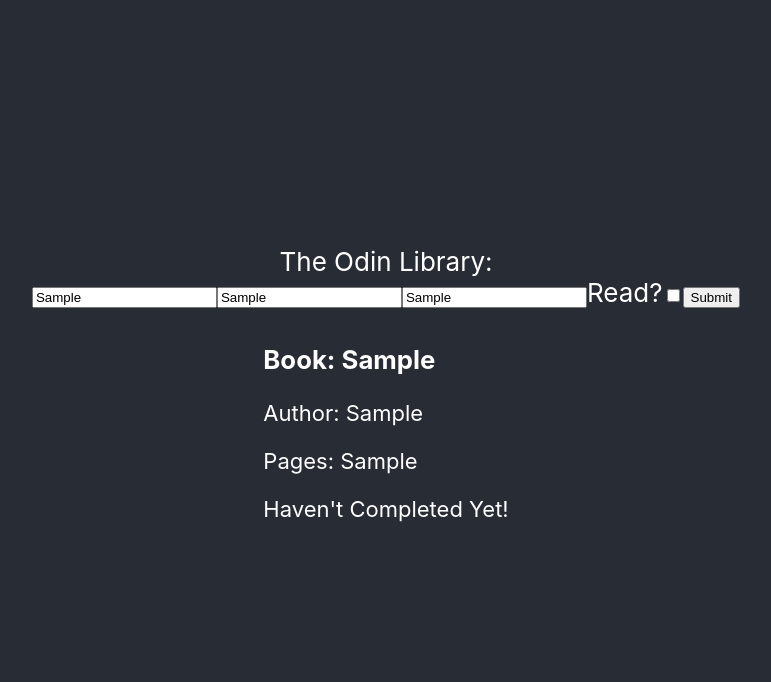
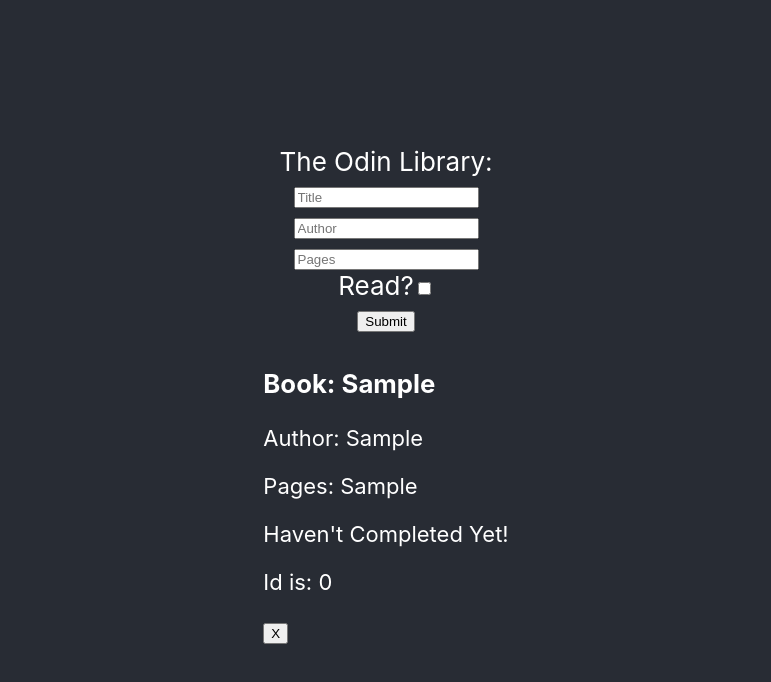
Before and after one commit to ColinV03/odin-react-library, a React (Create React App) app: page / in a window 1280 px wide. Both pictures are taken after typing "Sample", "Sample", "Sample" into the empty fields and a click on the button "Submit". Shown: the top 682 px of the page, without its empty margins (254-1025 px from the left). Built offline with nearby package versions, Linux system fonts and the light colour scheme.

Commit message:
Added values for the clearing of form after each submit. Still working on solution for deleting and changing the read status of each book within the library array.

```diff
--- a/public/index.html
+++ b/public/index.html
@@ -24,7 +24,7 @@
       work correctly both with client-side routing and a non-root public URL.
       Learn how to configure a non-root public URL by running `npm run build`.
     -->
-    <title>React App</title>
+    <title>Odin Book Library</title>
   </head>
   <body>
     <noscript>You need to enable JavaScript to run this app.</noscript>
--- a/src/Components/BookCard.js
+++ b/src/Components/BookCard.js
@@ -4,16 +4,24 @@
 // inside of the Form.js file.
 
 function BookCard(props) {
-    const {title, author, pages, read} = props
+    const { title, author, pages, read, index} = props
+
+    // let changeRead = () => {
+    //     changeReadStatus(index)
+    // }
+
     return (
-        <div className = "bookCard" >
-            <h3>Book: {title}</h3>
-            <p>Author: {author}</p>
-            <p>Pages: {pages}</p>
-            <p>{read ? " You've Read This" : " Haven't Completed Yet!"}</p>
+      <div className="bookCard">
+        <h3>Book: {title}</h3>
+        <p>Author: {author}</p>
+        <p>Pages: {pages}</p>
+        <p>{read ? " You've Read This" : " Haven't Completed Yet!"}</p>
+        {/* <button onClick={changeRead}>Change Read</button> */}
+        <p> Id is: {index}</p>
+        <button>X</button>
+        <br />
       </div>
-
-    )
+    );
 
 }
 
--- a/src/Components/Form.js
+++ b/src/Components/Form.js
@@ -9,8 +9,9 @@
           author: "",
           pages: '',
           read: false,
+          key: 0
           },
-          library: [],
+        library: [],
         }
 
 //general handler for changes, using Event target and defining based off of name, to update whichever key:value pair is currently being modified.
@@ -31,25 +32,43 @@
 //pushing the object to a list in the array held within state.
   handleSubmit(e) {
     e.preventDefault();
-        this.setState({
-            library: [...this.state.library, this.state]
+    this.setState({
+          title: "",
+          author: "",
+          pages: '',
+          read: false,
+          key: 0,
+          library: [...this.state.library, this.state]
         })
     }
 
+  // changeReadStatus(index) {
+  //   let bookshelf = [...this.state.library]
+  //   console.log(bookshelf[index])
 
+
+  // }
 
 
 
   render() {
     // visualized uses the JSX features to be able to store the return values of the map method results on the array within the localized state.
-    const visualized = this.state.library.map(e => {
-      const { title, author, pages, read } = e;
+
+    const { library } = this.state;
+    const visualized = library.map((book, index) => {
+
       return (
         <BookCard
-          title={title}
-          author={author}
-          pages={pages}
-          read={read}/>
+
+          title={book.title}
+          author={book.author}
+          pages={book.pages}
+          read={book.read}
+          index={index}
+          key={index}
+          changeReadStatus={this.changeReadStatus}
+          // changeReadStatus={this.changeReadStatus}
+          />
       );
     });
 
@@ -65,23 +84,27 @@
                 placeholder={"Title"}
                 name="title"
                 onChange={(e) => this.handleChange(e)}
-              />
+                value={this.state.title}
+              /><br />
               <input
                 placeholder={"Author"}
                 name="author"
                 onChange={(e) => this.handleChange(e)}
-              />
+                value={this.state.author}
+              /><br />
               <input
                 placeholder={"Pages"}
                 name="pages"
                 onChange={(e) => this.handleChange(e)}
-              />
+                value={this.state.pages}
+              /><br />
               Read?
               <input
                 type="checkbox"
                 name="read"
                 onChange={(e) => this.handleCheck(e)}
-              />
+                value={this.state.read}
+              /><br />
               <button
                 onClick={(e) => {
                   this.handleSubmit(e);
```
